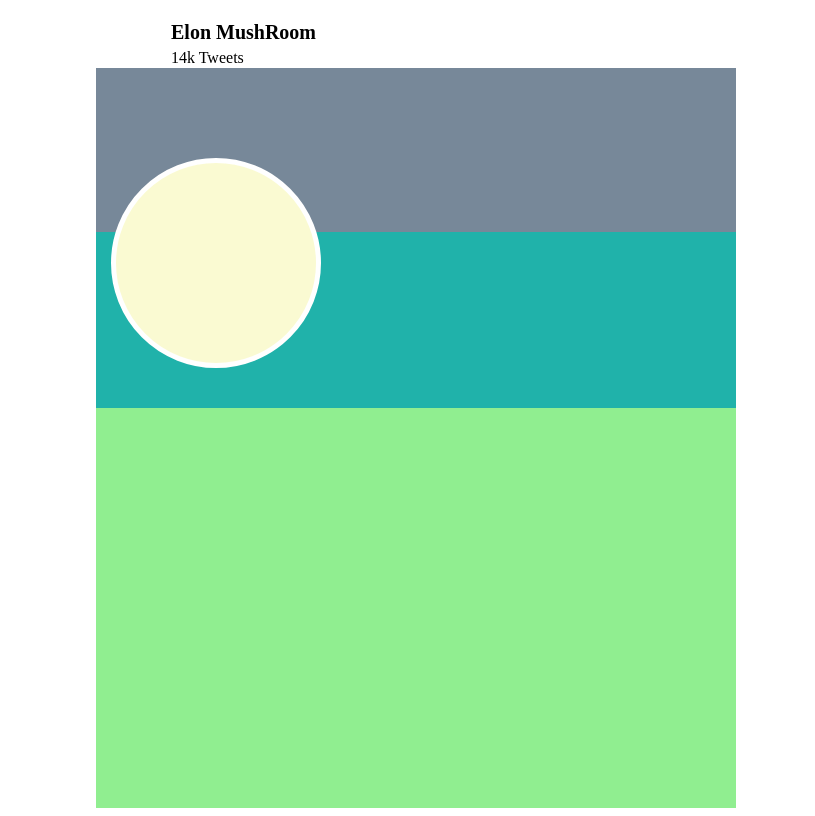
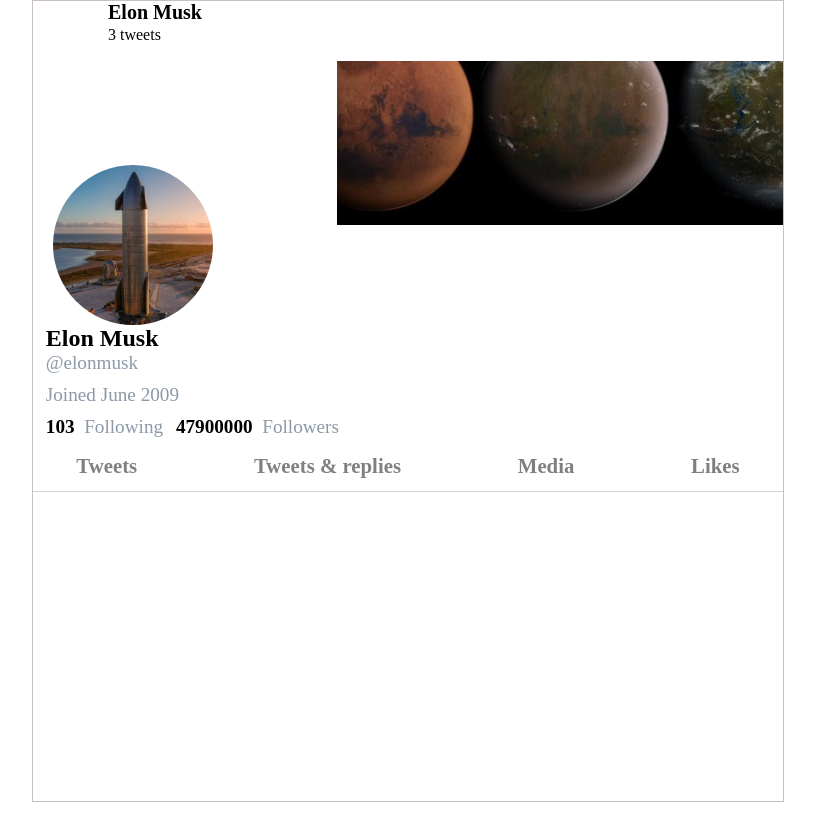
Before and after one commit to alexshanless/twitter-fr, a plain HTML site: page index.html in a window 1280 px wide. Shown: the whole page, without its empty margins (232-1047 px from the left). Drawn offline with Linux system fonts and the light colour scheme.

Commit message:
header-ctr

```diff
--- a/index.html
+++ b/index.html
@@ -9,17 +9,31 @@
   </head>
   <body>
     <div id="container">
-      <div class="center">
+      <!-- <div class="center">
         <div class="header">
           <div class="cover-pic">
             <div class="name">
               <h1>Elon MushRoom</h1>
               <p>14k Tweets</p>
             </div>
-            <div class="profile-picture"></div>
+            <img src="./assets/elonmusk-cover.jpeg" alt="cover" />
+          </div>
+          <div class="profile-picture"></div>
+          <div class="info">
+            <div class="details">
+              <h2>Elon Must</h2>
+              <p>@elnonmust</p>
+              <p>Joined June 2099</p>
+              <div class="followers-ctr">
+                <p><strong>103 &nbsp;</strong>Following</p>
+                <p><strong>100M &nbsp;</strong>Followers</p>
+              </div>
+            </div>
+            <button id="btn">Follow</button>
           </div>
         </div>
-      </div>
+        <div class="tweets">Tweets</div>
+      </div> -->
     </div>
   </body>
   <script src="index.js"></script>
--- a/index.js
+++ b/index.js
@@ -45,3 +45,38 @@
     },
   ],
 };
+
+var container = document.getElementById("container");
+
+container.innerHTML = `<div class="center">
+<div class="header">
+  <div class="cover-pic">
+    <div class="name">
+      <h1>${user1.displayName}</h1>
+      <p>${user1.tweets.length} tweets</p>
+    </div>
+    <img src=${user1.coverPhotoURL} alt="cover" />
+  </div>
+  <div class="profile-picture"><img src=${user1.avatarURL} alt="profile" /></div>
+  <div class="info">
+    <div class="details">
+      <h2>${user1.displayName}</h2>
+      <p>${user1.userName}</p>
+      <p>Joined ${user1.joinedDate}</p>
+      <div class="followers-ctr">
+        <p><strong>${user1.followingCount} &nbsp;</strong>Following</p>
+        <p><strong>${user1.followerCount} &nbsp;</strong>Followers</p>
+      </div>
+    </div>
+
+  </div>
+</div>
+<div class="tweets">
+<div class="link-ctr">
+<div class="tab"> <a href="#">Tweets</a></div>
+<div class="tab"> <a href="#">Tweets & replies</div>
+<div class="tab"> <a href="#">Media</div>
+<div class="tab"> <a href="#">Likes</div>
+</div>
+</div>
+</div>`;
--- a/style.css
+++ b/style.css
@@ -1,3 +1,8 @@
+* {
+  margin: 0;
+  padding: 0;
+}
+
 #container {
   width: 100vw;
   display: flex;
@@ -5,25 +10,30 @@
 }
 
 .center {
-  background-color: lightgreen;
-  width: 50vw;
+  width: 750px;
   height: 100vh;
   justify-content: center;
   overflow: hidden;
   margin: auto;
+  border: 1px solid rgb(201, 193, 193);
 }
 
 .header {
-  background-color: lightseagreen;
   width: 100vw;
-  height: 50vh;
+  height: 55vh;
+  background-color: white;
 }
 
 .cover-pic {
-  background-color: lightslategray;
   width: 100vw;
   height: 28vh;
   position: relative;
+}
+
+.cover-pic img {
+  object-fit: contain;
+  width: 100%;
+  height: 100%;
 }
 
 .name {
@@ -50,12 +60,80 @@
 
 .profile-picture {
   position: absolute;
-  background-color: lightgoldenrodyellow;
-  width: 200px;
-  height: 200px;
-  top: 67%;
+
+  width: 160px;
+  height: 160px;
+  top: 20%;
   z-index: 100;
   border-radius: 100%;
   margin-left: 15px;
   border: 5px solid white;
 }
+
+.profile-picture img {
+  object-fit: contain;
+  max-width: 100%;
+  max-height: 100%;
+  border-radius: 100%;
+}
+
+.info {
+  display: flex;
+  flex-direction: column;
+  padding-left: 0.8rem;
+}
+
+.info p {
+  display: flex;
+  justify-content: space-between;
+  color: rgb(140, 153, 167);
+  padding-bottom: 10px;
+  font-size: 1.2rem;
+}
+
+.details {
+  margin-top: 100px;
+}
+
+#btn {
+  width: 100px;
+}
+
+.followers-ctr {
+  display: flex;
+  margin-top: 0;
+}
+
+.followers-ctr strong {
+  font-weight: 900;
+  color: black;
+}
+
+.followers-ctr p:nth-child(2) {
+  padding-left: 0.8rem;
+}
+
+.link-ctr {
+  display: flex;
+  margin: 0 -15px;
+  border-bottom: 1px solid lightgray;
+}
+
+.tab {
+  flex: 1 1 auto;
+  display: flex;
+  font-size: 1.3rem;
+  font-weight: bold;
+  justify-content: center;
+  align-items: center;
+  height: 50px;
+}
+
+.tab a {
+  text-decoration: none;
+  color: grey;
+}
+
+.tab:hover {
+  background-color: lightblue;
+}
```
